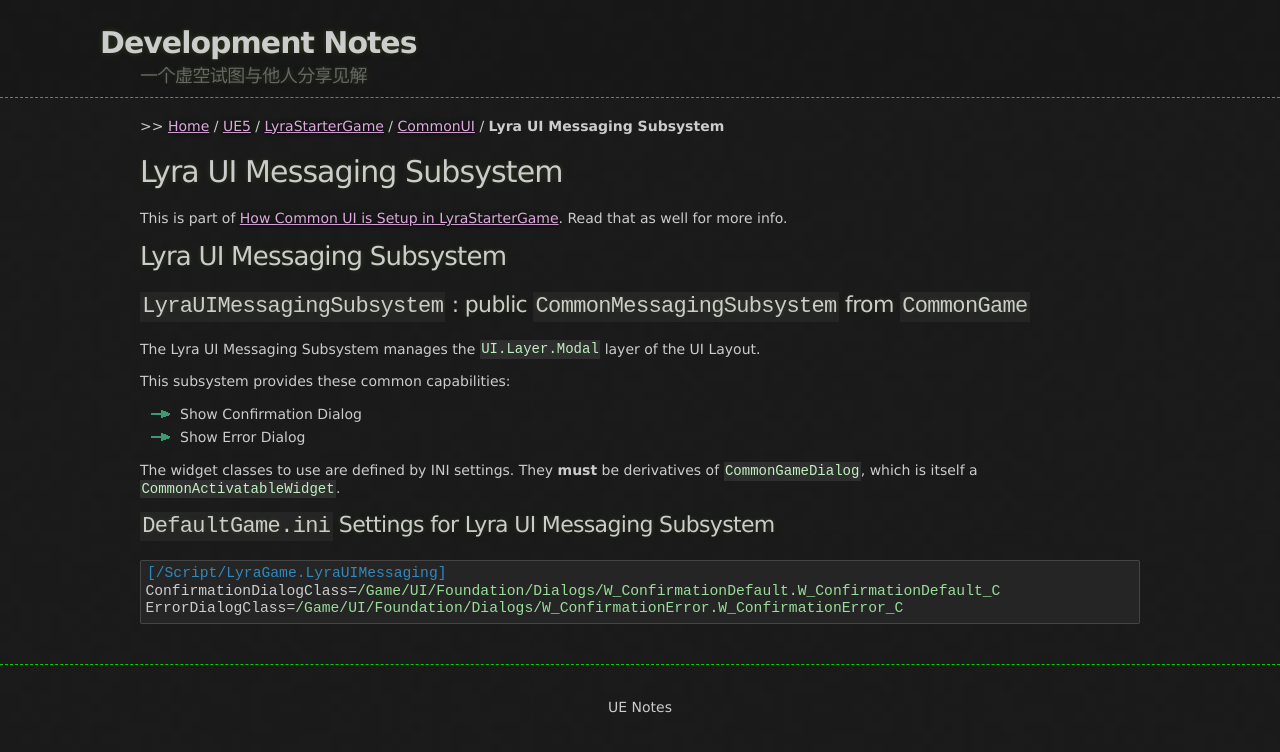
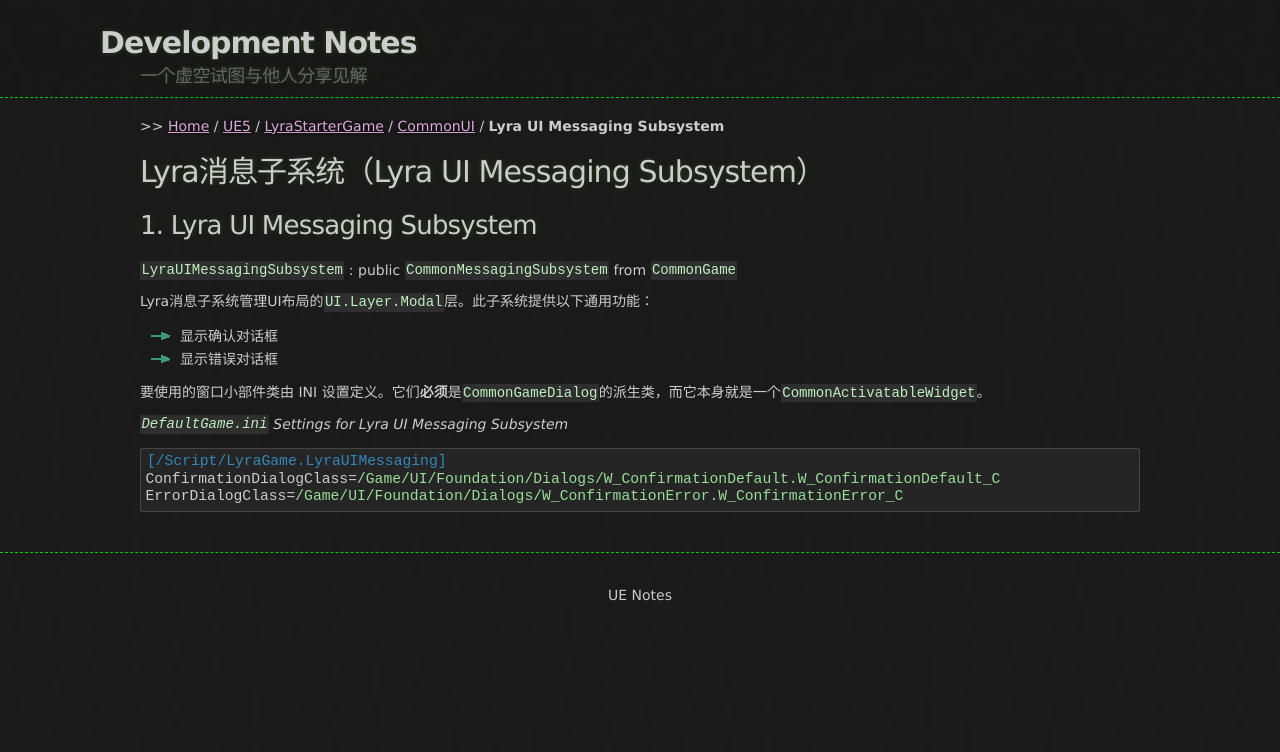
Before and after one commit to kuafu/kuafu.github.io, a Jekyll site: the page built from UE5/LyraStarterGame/CommonUI/LyraUIMessagingSubsystem.md, in a window 1280 px wide. Shown: the top 752 px of the page. Built offline with Jekyll 4.4.1, drawn with Linux system fonts in a browser that asks for light colours.

Commit message:
Lyra消息子系统管理UI布局的`UI.Layer.Modal`层

````diff
--- a/UE5/LyraStarterGame/CommonUI/LyraUIMessagingSubsystem.md
+++ b/UE5/LyraStarterGame/CommonUI/LyraUIMessagingSubsystem.md
@@ -6,28 +6,20 @@ breadcrumb_name: Lyra UI Messaging Subsystem
 ---
 
 
-# Lyra UI Messaging Subsystem
+# Lyra消息子系统（Lyra UI Messaging Subsystem）
 
-This is part of [How Common UI is Setup in LyraStarterGame](./).
-Read that as well for more info.
+## 1. Lyra UI Messaging Subsystem
 
+`LyraUIMessagingSubsystem` : public `CommonMessagingSubsystem` from `CommonGame`
 
-## Lyra UI Messaging Subsystem
+Lyra消息子系统管理UI布局的`UI.Layer.Modal`层。此子系统提供以下通用功能：
+- 显示确认对话框
+- 显示错误对话框
 
-### `LyraUIMessagingSubsystem` : public `CommonMessagingSubsystem` from `CommonGame`
+要使用的窗口小部件类由 INI 设置定义。它们**必须**是`CommonGameDialog`的派生类，而它本身就是一个`CommonActivatableWidget`。
 
-The Lyra UI Messaging Subsystem manages the `UI.Layer.Modal` layer of the UI Layout.
+*`DefaultGame.ini` Settings for Lyra UI Messaging Subsystem*
 
-This subsystem provides these common capabilities:
-
-- Show Confirmation Dialog
-- Show Error Dialog
-
-The widget classes to use are defined by INI settings.
-They **must** be derivatives of `CommonGameDialog`, which is itself a `CommonActivatableWidget`.
-
-
-### `DefaultGame.ini` Settings for Lyra UI Messaging Subsystem
 ```ini
 [/Script/LyraGame.LyraUIMessaging]
 ConfirmationDialogClass=/Game/UI/Foundation/Dialogs/W_ConfirmationDefault.W_ConfirmationDefault_C
````
